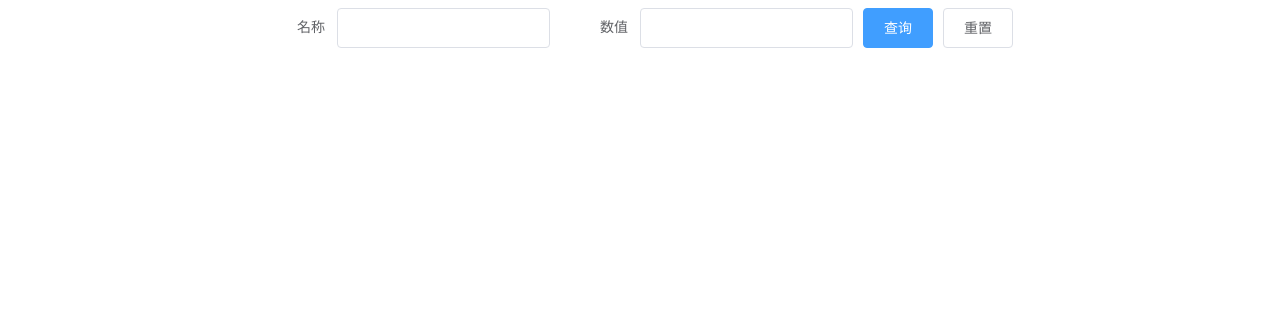
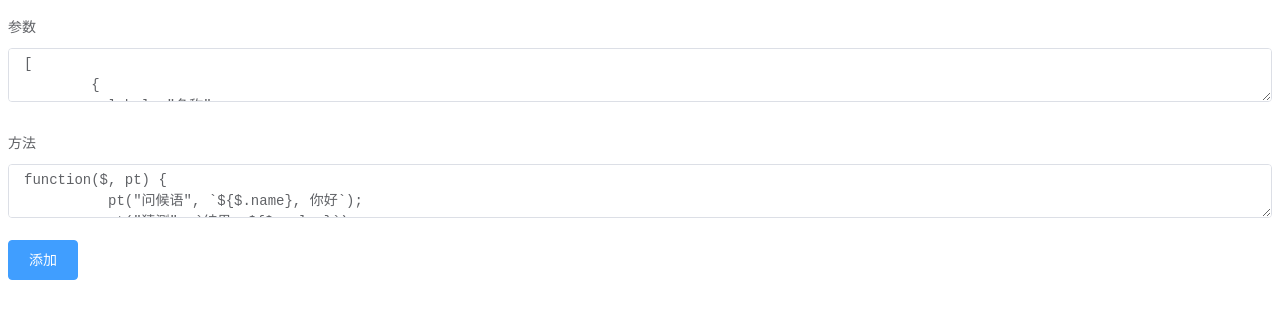
Before and after one commit to tanghuibo/code-collection, a Vue app: page / in a window 1280 px wide. Shown: the top 318 px of the page. Built offline with nearby package versions, Linux system fonts and the light colour scheme.

Commit message:
添加测试模板

```diff
--- a/src/App.vue
+++ b/src/App.vue
@@ -1,18 +1,29 @@
 <template>
   <div id="app">
     <div>
-      <StringFromatView />
+      <AddStringFormatView v-if="param == null" @add="add"/>
+      <StringFromatView v-if="param" :value="param" />
     </div>
   </div>
 </template>
 
 <script>
 import StringFromatView from "@/components/StringFromatView";
+import AddStringFormatView from '@/components/AddStringFormatView';
 export default {
   name: "app",
   components: {
-    StringFromatView
-  }
+    StringFromatView,
+    AddStringFormatView
+  },
+  methods: {
+    add(data) {
+      this.param = data;
+    }
+  },
+  data: () => ({
+    param: null
+  })
 };
 </script>
 
--- /dev/null
+++ b/src/components/AddStringFormatView.vue
@@ -0,0 +1,54 @@
+<template>
+  <div>
+    <el-form :model="from" class="demo-form-inline">
+      <el-form-item label="参数">
+        <el-input type="textarea" v-model="from.paramStr"></el-input>
+      </el-form-item>
+      <el-form-item label="方法">
+        <el-input type="textarea" v-model="from.func"></el-input>
+      </el-form-item>
+      <el-form-item>
+        <el-button type="primary" @click="add">添加</el-button>
+      </el-form-item>
+    </el-form>
+  </div>
+</template>
+
+<script>
+export default {
+  data: () => ({
+    from: {
+      paramStr: `[
+        {
+          label: "名称",
+          key: "name",
+          default: null
+        },
+        {
+          label: "数值",
+          key: "value",
+          default: null
+        }
+      ]`,
+      func: `function($, pt) {
+          pt("问候语", \`\${$.name}, 你好\`);
+          pt("猜测", \`结果: \${$.value}\`);
+          pt("", "好像有问题？");}`
+    }
+  }),
+  methods: {
+    add() {
+      try {
+        let result = {};
+        result.paramList = eval(`(() => (${this.from.paramStr}))()`);
+        result.getResultFunction = this.from.func;
+        console.log(JSON.stringify(result));
+        this.$emit("add", result);
+      } catch (e) {
+        console.error(e);
+        this.$message.error(`发生了错误，${e}`);
+      }
+    }
+  }
+};
+</script>
--- a/src/components/StringFromatView.vue
+++ b/src/components/StringFromatView.vue
@@ -23,9 +23,26 @@
 import Vue from "vue";
 import CopyResultView from "@/components/CopyResultView";
 export default {
+  props: {
+    value: {
+      type: Object,
+      default: () => ({
+        paramList: [],
+        getResultFunction: `function($, print) {}`
+      })
+    }
+  },
   name: "StringFromatView",
   components: {
     CopyResultView
+  },
+  computed: {
+    paramList() {
+      return this.value.paramList;
+    },
+    getResultFunction() {
+      return eval("(() => (" + this.value.getResultFunction + "))();");
+    }
   },
   data: () => {
     return {
@@ -33,29 +50,6 @@ export default {
        * from表单数据
        */
       form: {},
-      /**
-       * 参数列表
-       */
-      paramList: [
-        {
-          label: "名称",
-          key: "name",
-          default: null
-        },
-        {
-          label: "数值",
-          key: "value",
-          default: null
-        }
-      ],
-      /**
-       * 获取结果方法
-       */
-      getResultFunction: function($, print) {
-        print("问候语", `${$.name}, 你好`);
-        print("猜测", `结果: ${$.value}`);
-        print("", "好像有问题？");
-      },
       /**
        * 运行结果
        */
@@ -74,6 +68,7 @@ export default {
      */
     onQuery() {
       // 拷贝入参
+      try {
         let { ...form } = this.form;
         let result = [];
         //打印参数方法
@@ -84,6 +79,10 @@ export default {
         this.getResultFunction(form, print);
         //获取结果
         this.resultList = result;
+      } catch (e) {
+        console.error(e);
+        this.$message.error(`发生了错误，${e}`);
+      }
     },
     /**
      * 初始化form
```
Lines whose indentation alone changed are shown as unchanged.
